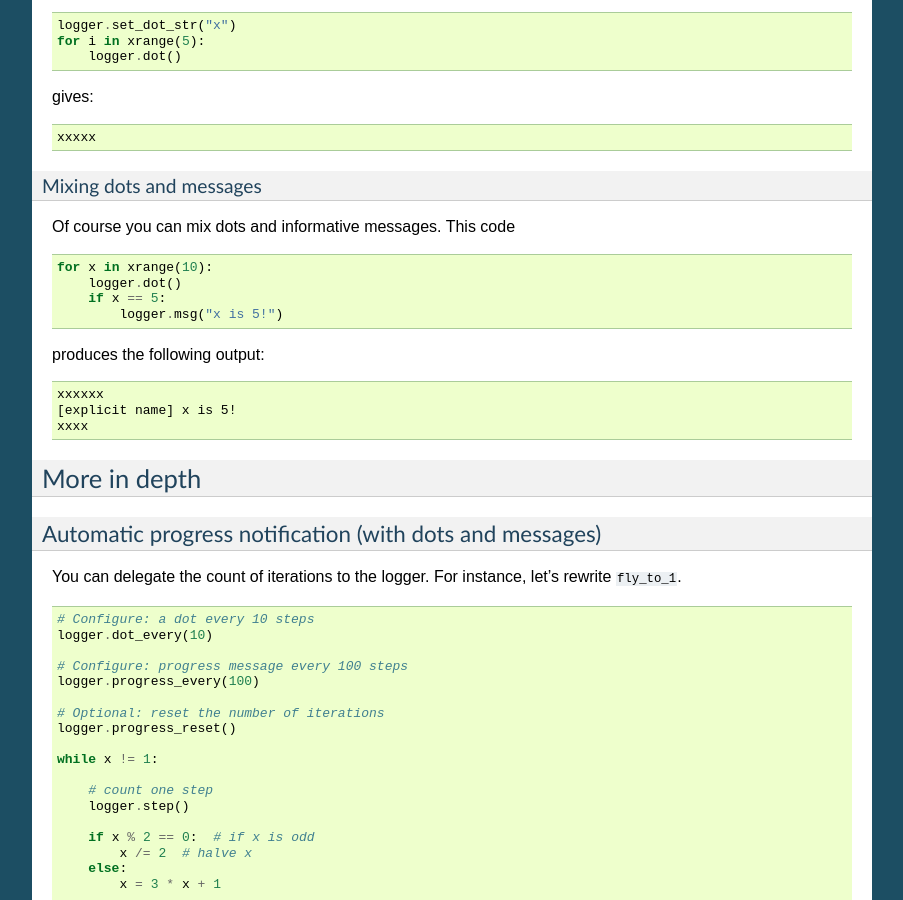
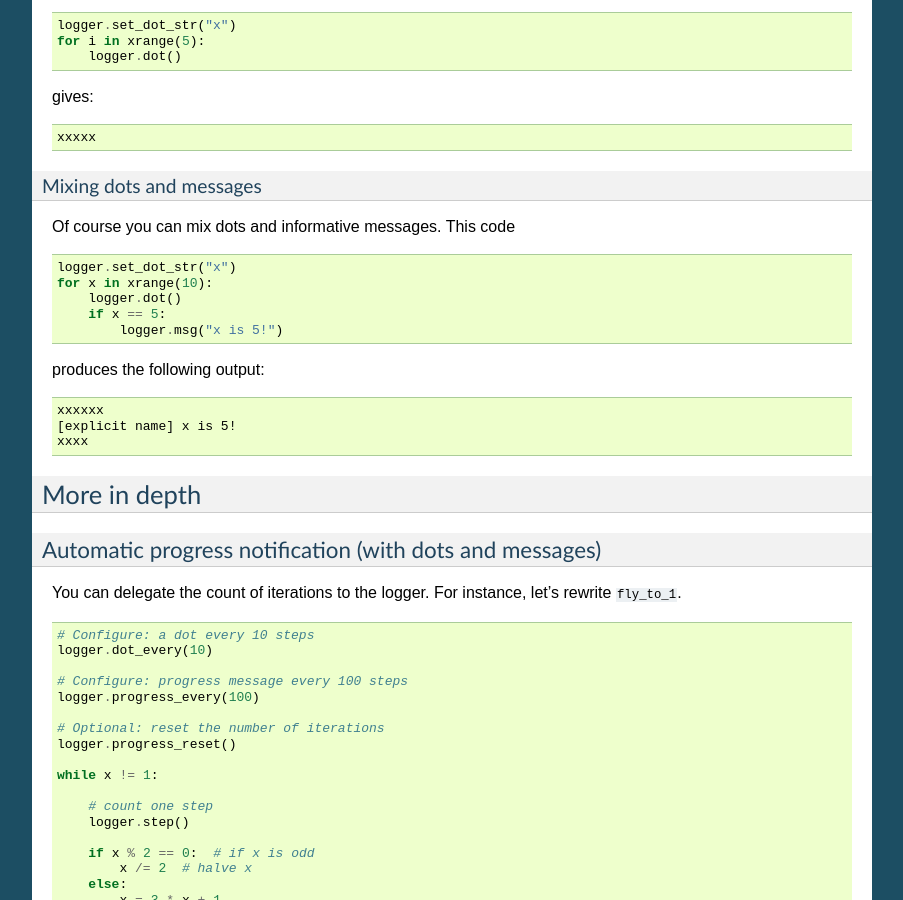
Before and after one commit to feth/monologue, a Sphinx documentation site: the page built from doc/manual.rst, in a window 1280 px wide and 900 px high, scrolled down 1131 px. Shown: the whole window, without its empty margins (198-1101 px from the left). Built offline with Sphinx 7.4.7, drawn with Linux system fonts in a browser that asks for light colours.

Commit message:
This is needed to get the promised output.

```diff
--- a/doc/manual.rst
+++ b/doc/manual.rst
@@ -97,6 +97,7 @@ This code
 
 .. code-block:: python
 
+    logger.set_dot_str("x")
     for x in xrange(10):
         logger.dot()
         if x == 5:
```
